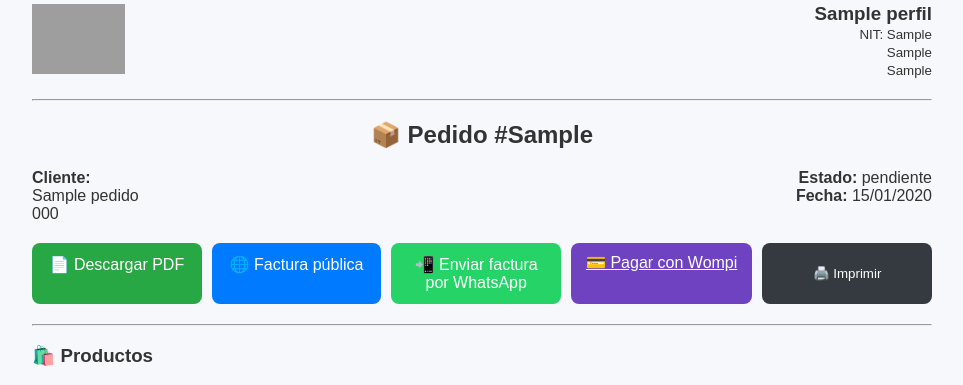
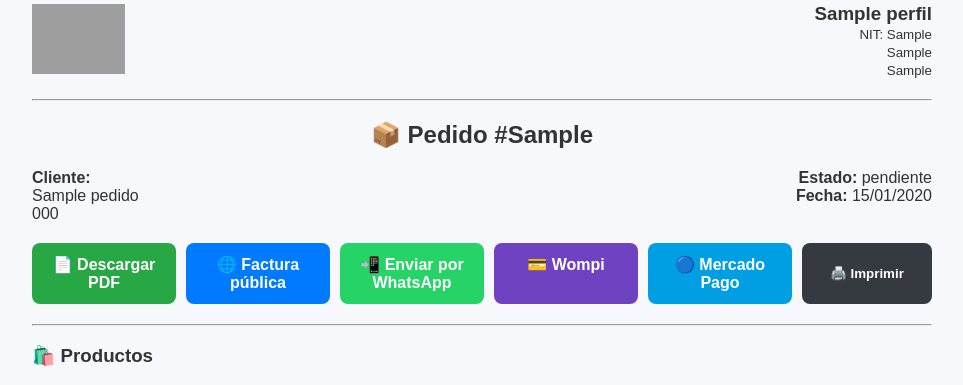
Before and after one commit to pacho66/joyasapp, a Django app: page /pedido/1/ in a window 1280 px wide. Shown: the part 246-631 px from the top of the page, without its empty margins (158-1121 px from the left). Run offline with Django 5.2, Linux system fonts and the light colour scheme; a user stored in the database is signed in; tables that the repository leaves empty hold one stand-in row (values such as "Sample post"); data that the repository does not hold is empty; grey boxes are pictures that could not be loaded.

Commit message:
Fix: Nombra ruta pagar_con_mercadopago en urls y actualiza botón nativo en el dashboard

```diff
--- a/productos/templates/detalle_pedido.html
+++ b/productos/templates/detalle_pedido.html
@@ -41,31 +41,36 @@
 
 </div>
 
-<!-- 🔥 BOTONES -->
+<!-- 🔥 BOTONES CORREGIDOS Y SEGUROS -->
 <div style="display:flex; gap:10px; flex-wrap:wrap; margin:20px 0;">
 
-<a href="{% url 'pedido_pdf' pedido.id %}" target="_blank"
-style="flex:1; padding:12px; background:#28a745; color:white; border-radius:8px; text-align:center; text-decoration:none;">
+    <a href="{{ link_pdf }}" target="_blank"
+       style="flex:1; min-width:120px; padding:12px; background:#28a745; color:white; border-radius:8px; text-align:center; text-decoration:none; font-weight: bold;">
         📄 Descargar PDF
     </a>
 
     <a href="{{ link_publico }}" target="_blank"
-style="flex:1; padding:12px; background:#007bff; color:white; border-radius:8px; text-align:center; text-decoration:none;">
+       style="flex:1; min-width:120px; padding:12px; background:#007bff; color:white; border-radius:8px; text-align:center; text-decoration:none; font-weight: bold;">
         🌐 Factura pública
     </a>
 
     <a href="{{ whatsapp_url }}" target="_blank"
-style="flex:1; padding:12px; background:#25D366; color:white; border-radius:8px; text-align:center; text-decoration:none;">
- 📲 Enviar factura por WhatsApp
+       style="flex:1; min-width:120px; padding:12px; background:#25D366; color:white; border-radius:8px; text-align:center; text-decoration:none; font-weight: bold;">
+         📲 Enviar por WhatsApp
     </a>
 
     <a href="{% url 'pagar_wompi' pedido.id %}"
-style="background:#6f42c1;color:white;padding:10px 15px;border-radius:8px;">
-💳 Pagar con Wompi
+       style="flex:1; min-width:120px; padding:12px; background:#6f42c1; color:white; border-radius:8px; text-align:center; text-decoration:none; font-weight: bold;">
+        💳 Wompi
+    </a>
+
+    <a href="{% url 'pagar_con_mercadopago' pedido.token_publico %}"
+        style="flex:1; min-width:120px; padding:12px; background:#009ee3; color:white; border-radius:8px; text-align:center; text-decoration:none; font-weight: bold;">
+        🔵 Mercado Pago
     </a>
 
     <button onclick="window.print()"
-style="flex:1; padding:12px; background:#343a40; color:white; border:none; border-radius:8px;">
+            style="flex:1; min-width:120px; padding:12px; background:#343a40; color:white; border:none; border-radius:8px; font-weight: bold; cursor: pointer;">
         🖨️ Imprimir
     </button>
 
--- a/productos/urls.py
+++ b/productos/urls.py
@@ -44,10 +44,10 @@ urlpatterns = [
     path('comprar-whatsapp/', views.comprar_whatsapp, name='comprar_whatsapp'),
     path('comprar-directo/<int:producto_id>/', views.comprar_whatsapp, name='comprar_directo'),
     path('pagar/', views.pagar_pedido, name='pagar_pedido'),
-    path('pagar/mercadopago/<uuid:token>/', views.pagar_con_mercadopago),
+    path('pagar/mercadopago/<uuid:token>/', views.pagar_con_mercadopago, name='pagar_con_mercadopago'),
     path('pagar/<int:pedido_id>/', views.pagar_wompi, name='pagar_wompi'),
     path('pago-exitoso/<uuid:token>/', views.pago_exitoso),
-     path('confirmar-pago/<uuid:token>/', views.confirmar_pago_publico, name='confirmar_pago_publico'),
+    path('confirmar-pago/<uuid:token>/', views.confirmar_pago_publico, name='confirmar_pago_publico'),
     path('confirmar-pago/<int:pedido_id>/', views.confirmar_pago, name='confirmar_pago'),
 
     # ===============================
```
Lines whose indentation alone changed are shown as unchanged.
